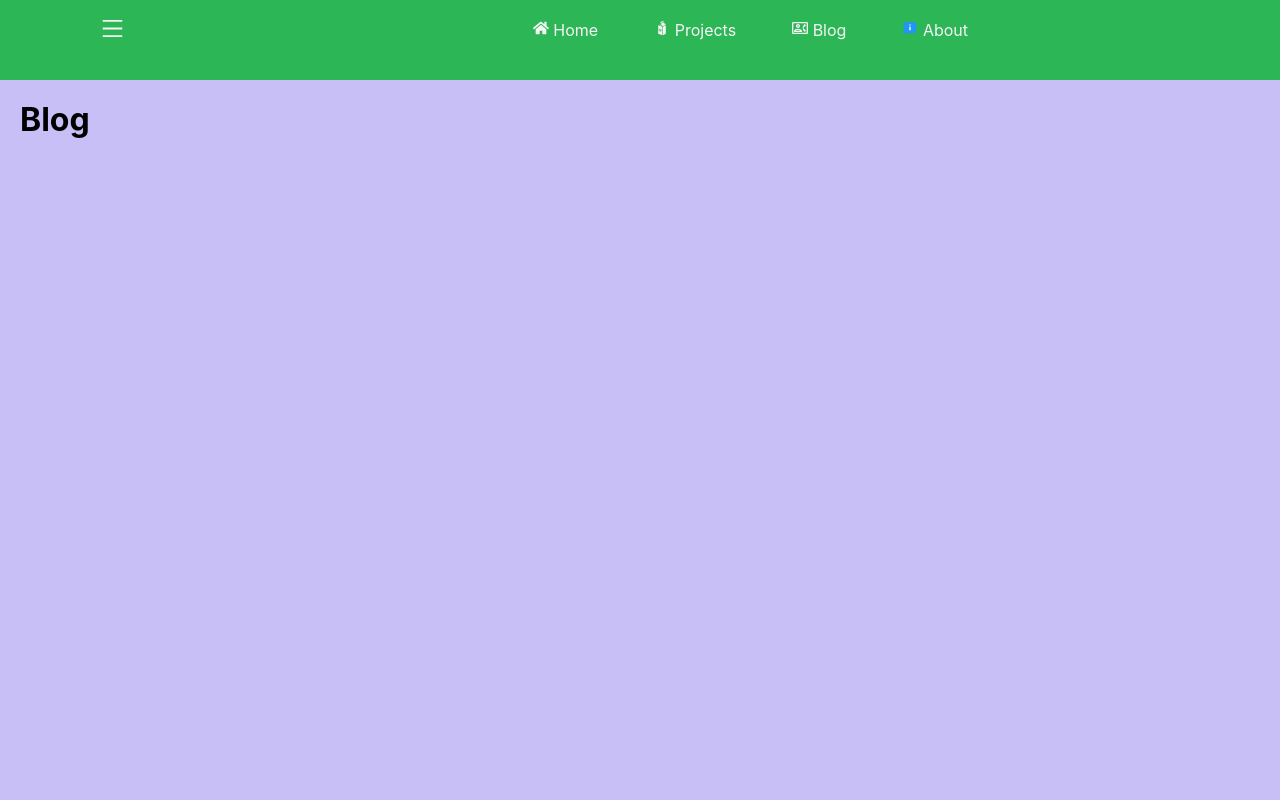
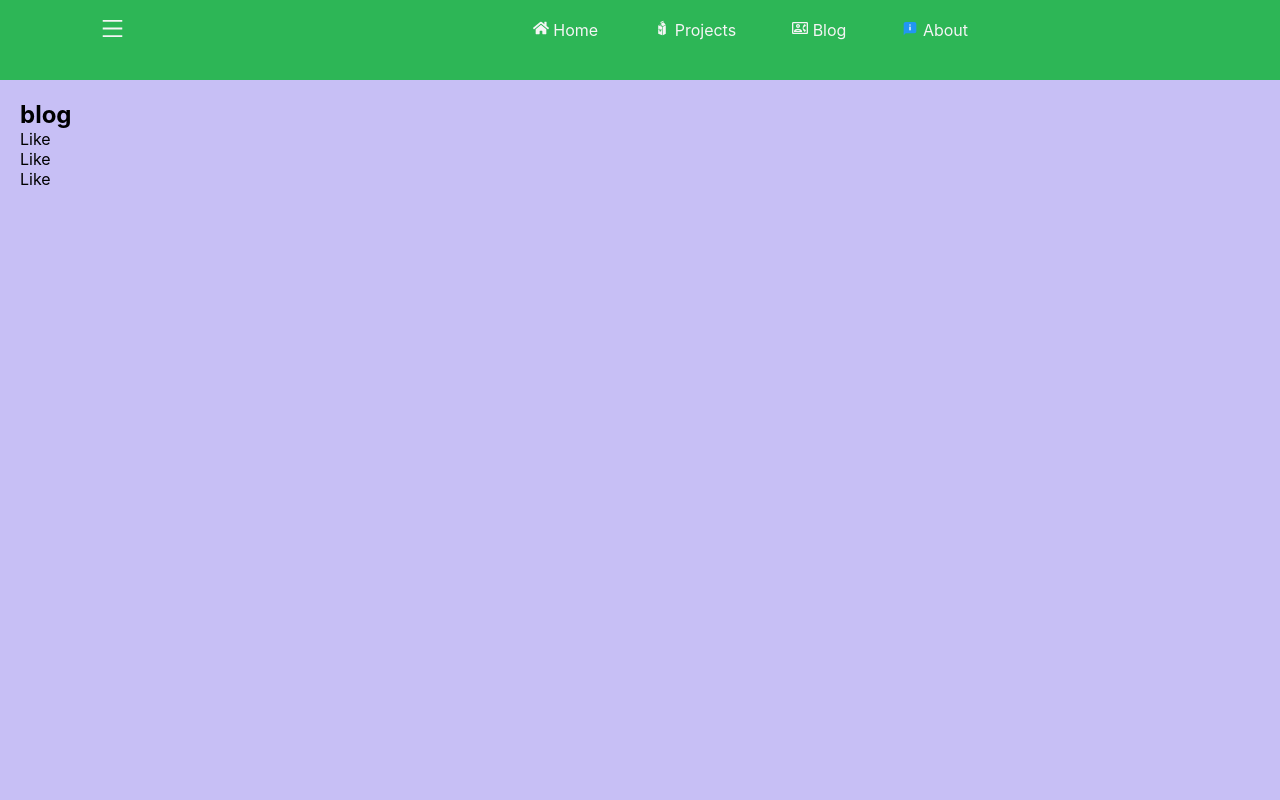
Before and after one commit to sirben181/my-app, a React (Create React App) app: page /blog in a window 1280 px wide. Shown: the top 800 px of the page. Built offline with nearby package versions, Linux system fonts and the light colour scheme.

Commit message:
starting on the blog designs

```diff
--- a/src/pages/Blog.js
+++ b/src/pages/Blog.js
@@ -4,8 +4,19 @@ const Blog = () => {
   return (
     <div className='blog-container'>
       <div className="blog-wrapper">
-      <h1>Blog</h1>
-
+        <div className="blog">
+          <div className="blog-header">
+           <h2>blog</h2>
+          </div>
+          <div className="blog-body">
+            <div className="blog-content"></div>
+            <div className="blog-footer">
+              <div className="like"><p>Like</p></div>
+              <div className="comment"><p>Like</p></div>
+              <div className="like"><p>Like</p></div>
+            </div>
+          </div>
+        </div>
       </div>
     </div>
   )
```
